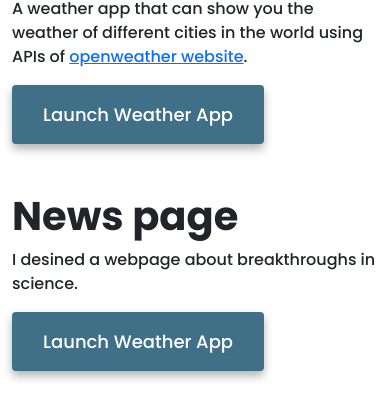
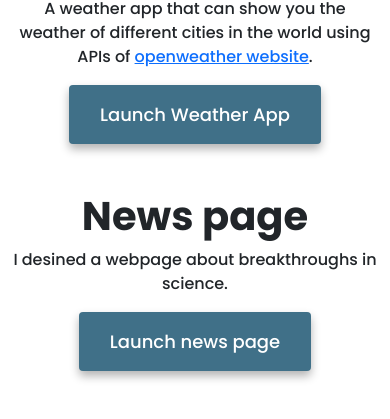
Before and after one commit to Danaee-Ghazal/portfolio, a plain HTML site: page index.html in a window 390 px wide. Shown: the part 715-1134 px from the top of the page. Drawn offline with nearby package versions, Linux system fonts and the light colour scheme.

Commit message:
modified details

```diff
--- a/index.html
+++ b/index.html
@@ -102,6 +102,7 @@
           />
         </div>
         <div class="col-sm-6">
+          <div class="project-description">
             <h2>Weather app</h2>
             <p>
               A weather app that can show you the weather of different cities in
@@ -117,16 +118,19 @@
             >
           </div>
         </div>
+      </div>
 
       <div class="row mt-5">
         <div class="col-sm-6">
+          <div class="project-description">
             <h2>News page</h2>
             <p>I desined a webpage about breakthroughs in science.</p>
             <a
               href="http://shecodes.io/workshops/shecodes-basics-f7094c44-12c8-419d-874b-00f0e5373105/projects/1474540"
               class="btn primary-link"
-            >Launch Weather App</a
+              >Launch news page</a
             >
+          </div>
         </div>
         <div class="col-sm-6 mb-5">
           <img
--- a/style/portfolio.css
+++ b/style/portfolio.css
@@ -37,7 +37,7 @@ img {
 .biography {
   background-color: var(--primary-color);
   text-align: center;
-  padding: 160px 20px;
+  padding: 100px 10px;
 }
 .primary-link {
   background-color: var(--secondry-color);
@@ -63,8 +63,14 @@ img {
 
   h2 {
     font-size: 40px;
+    text-align: center;
   }
-
+  p {
+    text-align: center;
+  }
+  .project-description {
+    text-align: center;
+  }
   .biography {
     padding: 80px 20px;
   }
```
Lines whose indentation alone changed are shown as unchanged.
